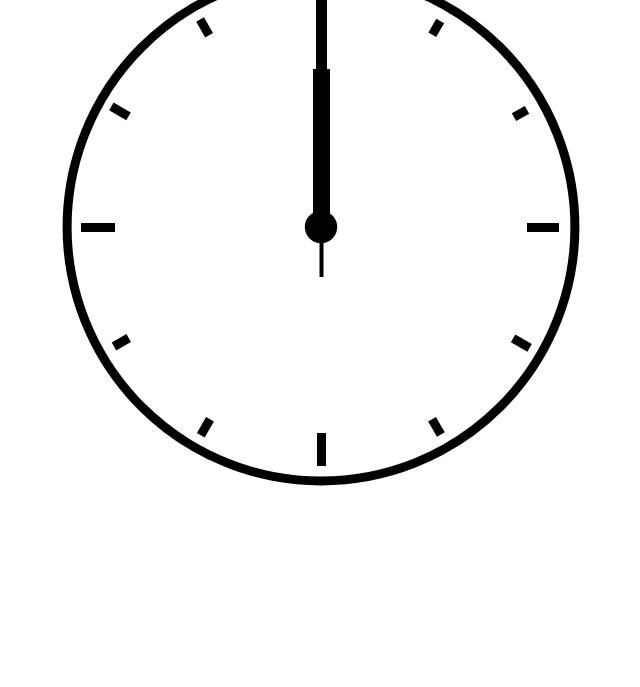
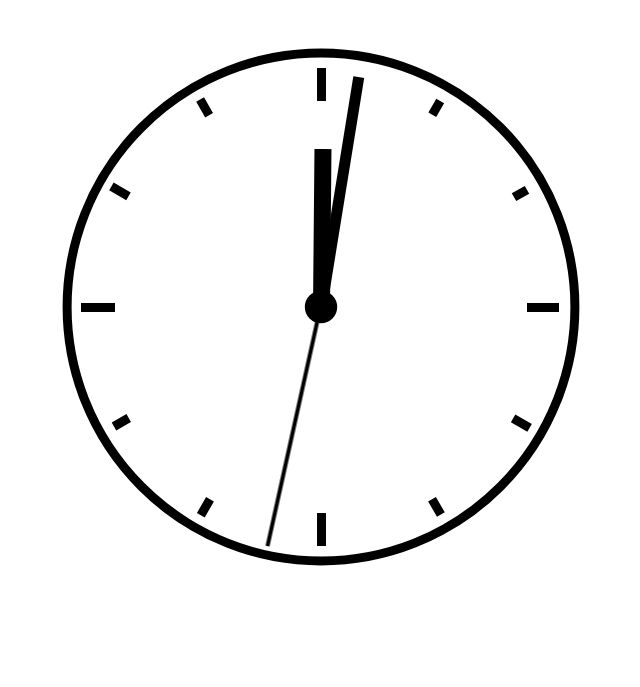
Before and after one commit to ywuhub/Full-Stack-Web-Development, a plain HTML site: page Project Analog Clock/index.html in a window 1280 px wide. Shown: the part 113-800 px from the top of the page, without its empty margins (319-959 px from the left). Drawn offline with Linux system fonts and the light colour scheme.

Commit message:
Completed Analog Clock using Javascript

```diff
--- a/Project Analog Clock/index.html
+++ b/Project Analog Clock/index.html
@@ -12,6 +12,7 @@
 <body>
 <main class="main">
     <div class="clockbox">
+        <h1 style="text-align: center;">Analog Clock</h1>
         <svg id="clock" xmlns="http://www.w3.org/2000/svg" width="600" height="600" viewBox="0 0 600 600">
             <g id="face">
                 <circle class="circle" cx="300" cy="300" r="253.9"/>
--- a/Project Analog Clock/script.js
+++ b/Project Analog Clock/script.js
@@ -2,16 +2,29 @@ const HOURHAND = document.querySelector("#hour");
 const MINUTEHAND = document.querySelector("#minute");
 const SECONDHAND = document.querySelector("#second");
 
+// fetch the current local hour, minute and second
+var date = new Date();
+let hr = date.getHours();
+let min = date.getMinutes();
+let sec = date.getSeconds();
+
 // degrees of the hands on the clock
-let hrPosition;
-let minPosition;
-let secPosition;
+let hrPosition = (hr*360/12) + (min*(360/60)/12);
+let minPosition = (min*360/60) + (sec*(360/60)/60);
+let secPosition = sec*360/60;
 
-// fetch the current hour, minute and second
-var date = new Date();
-console.log(date);
+function runClock() {
+    // to keep smooth animation we set clock hands ourselves
+    // manually set the degrees to the clock hands
+    hrPosition = hrPosition + 3/360;
+    minPosition = minPosition + 6/60;
+    secPosition = secPosition + 6;
 
-// rotate the hands corresponding to the respective hr/min/sec
-HOURHAND.style.transform = "rotate(" + hrPosition + "deg)";
-MINUTEHAND.style.transform = "rotate(" + minPosition + "deg)";
-SECONDHAND.style.transform = "rotate(" + secPosition + "deg)";
+    // rotate the hands corresponding to the respective hr/min/sec
+    HOURHAND.style.transform = "rotate(" + hrPosition + "deg)";
+    MINUTEHAND.style.transform = "rotate(" + minPosition + "deg)";
+    SECONDHAND.style.transform = "rotate(" + secPosition + "deg)";
+}
+
+// keep the clock ticking every second
+var interval = setInterval(runClock, 1000);
```
